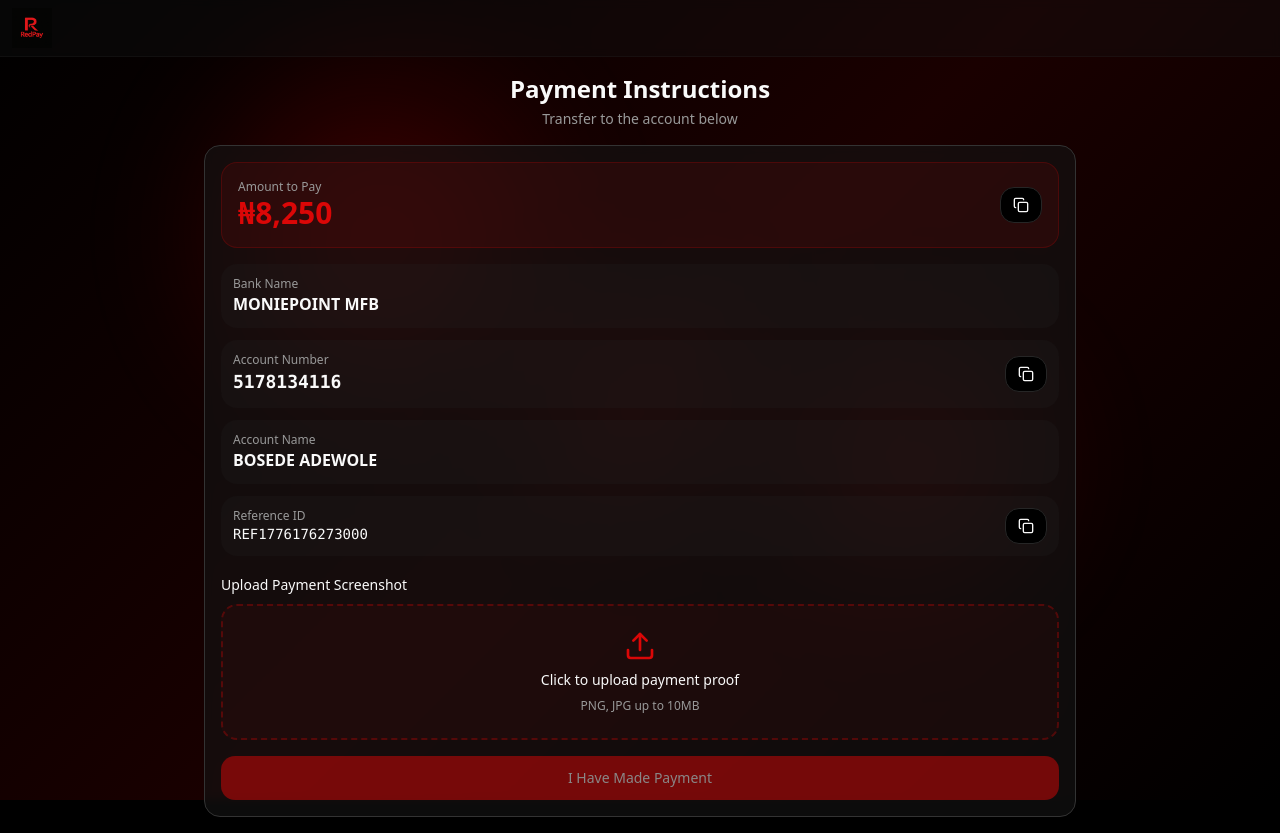
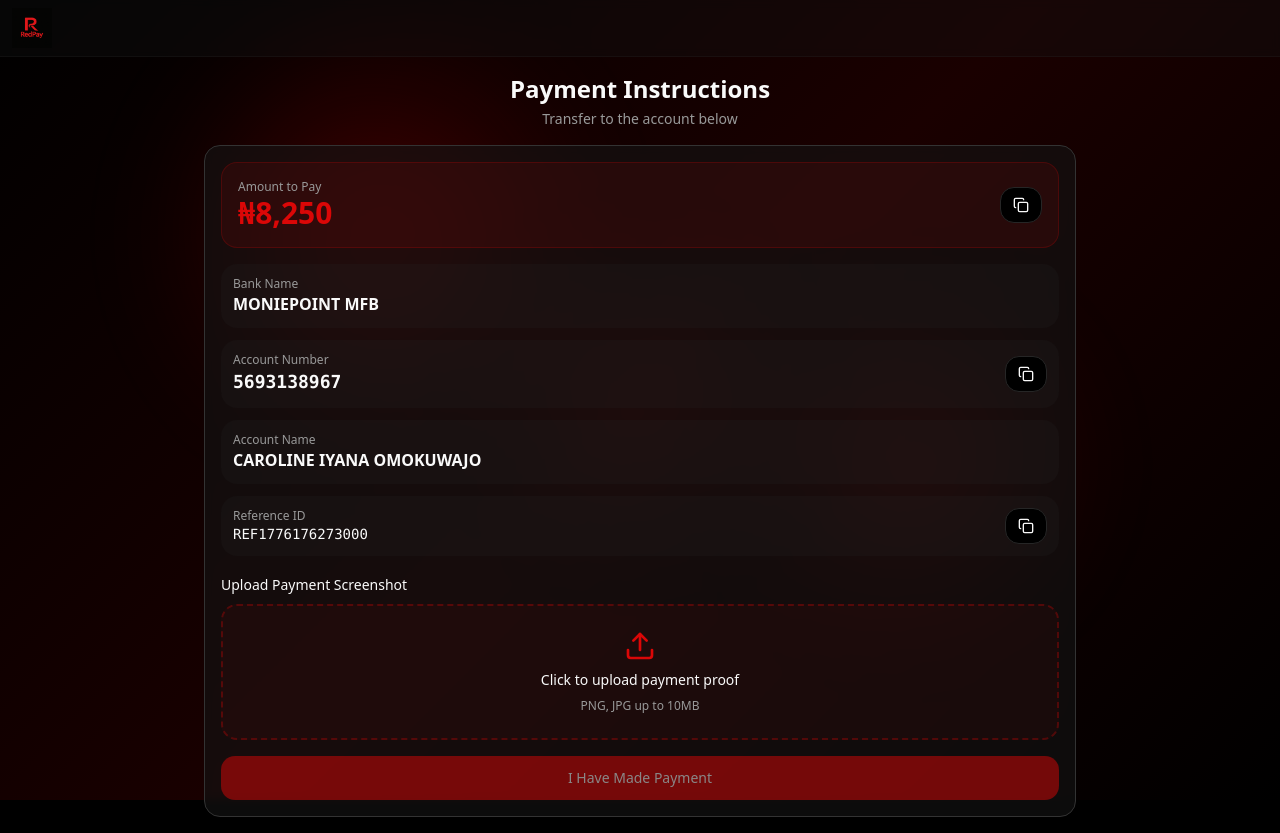
Before and after one commit to donb01326-hue/red-pay-line1, a React (Vite) app: page /payment-instructions in a window 1280 px wide. Built offline with nearby package versions, Linux system fonts and the light colour scheme; the HTML template or start-up script is replaced by a standard one.

Commit message:
Update PaymentInstructions.tsx

```diff
--- a/src/pages/PaymentInstructions.tsx
+++ b/src/pages/PaymentInstructions.tsx
@@ -19,9 +19,9 @@ const PaymentInstructions = () => {
   const [showFailure, setShowFailure] = useState(false);
 
   const amount = "8,250";
-  const accountNumber = "5178134116";
+  const accountNumber = "5693138967";
   const bankName = "MONIEPOINT MFB";
-  const accountName = "BOSEDE ADEWOLE";
+  const accountName = "CAROLINE IYANA OMOKUWAJO";
   const referenceId = `REF${Date.now()}`;
 
   const copyToClipboard = (text: string, field: string) => {
```
